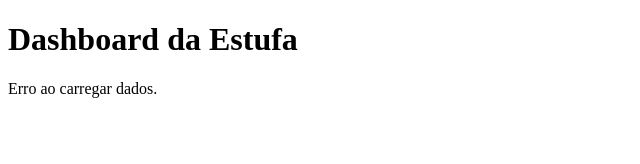
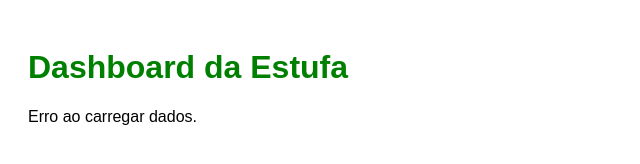
Before and after one commit to TKif/GreenHouse, a website: page public/dashboard.html in a window 1280 px wide. Shown: the whole page, without its empty margins (0-640 px from the left). Drawn offline with Linux system fonts and the light colour scheme; no server answers.

Commit message:
Update dashboard.html

```diff
--- a/public/dashboard.html
+++ b/public/dashboard.html
@@ -1,17 +1,24 @@
 <!DOCTYPE html>
-<html lang="pt-br">
+<html lang="pt-BR">
 <head>
   <meta charset="UTF-8" />
-  <title>Smart Estufa - Dashboard</title>
+  <meta name="viewport" content="width=device-width, initial-scale=1.0" />
+  <title>Dashboard da Estufa</title>
+  <style>
+    body { font-family: Arial; padding: 20px; }
+    h1 { color: green; }
+  </style>
 </head>
 <body>
   <h1>Dashboard da Estufa</h1>
-  <div id="dados"></div>
+  <div id="dados">
+    <!-- Aqui serão exibidos os dados enviados pelo ESP32 -->
+  </div>
 
   <script>
-    async function buscarDados() {
+    async function carregarDados() {
       try {
-        const resposta = await fetch('/api/data');
+        const resposta = await fetch('/dados');
         const dados = await resposta.json();
         document.getElementById('dados').innerText = JSON.stringify(dados, null, 2);
       } catch (erro) {
@@ -19,8 +26,8 @@
       }
     }
 
-    setInterval(buscarDados, 2000);
-    buscarDados();
+    setInterval(carregarDados, 3000);
+    carregarDados();
   </script>
 </body>
 </html>
```
